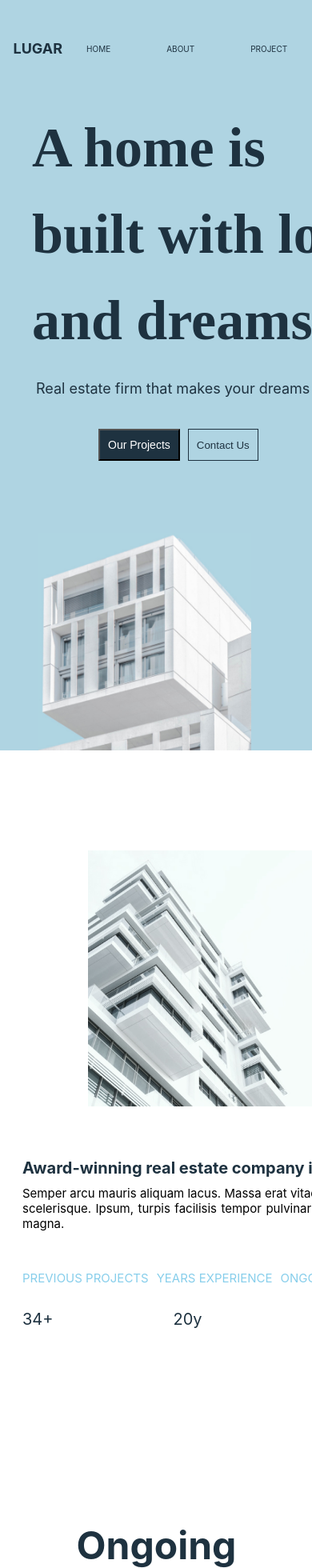
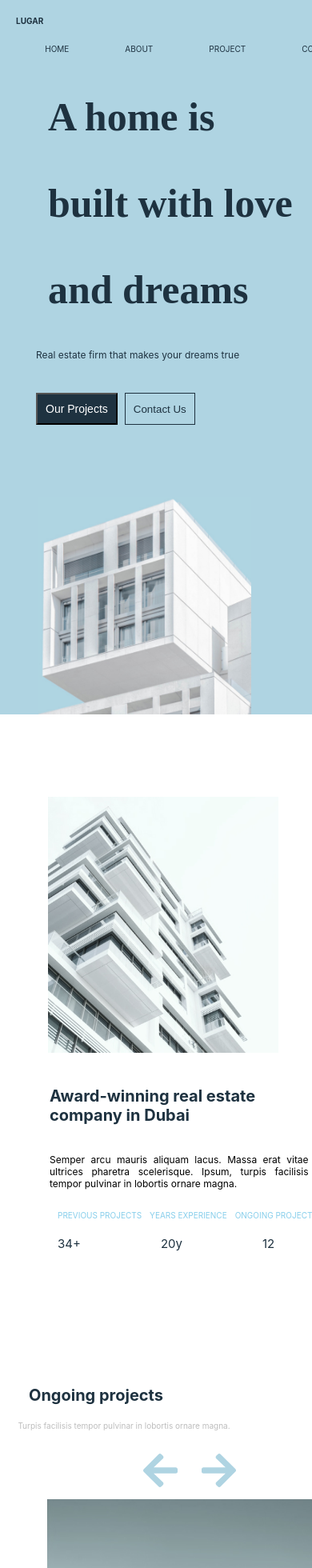
Before and after one commit to abiperumal26/Intern-Project, a React (Create React App) app: page / in a window 390 px wide. Shown: the top 1960 px of the page at 80% size. Built offline with nearby package versions, Linux system fonts and the light colour scheme.

Commit message:
Your commit message here

```diff
--- a/src/Components/Contact.js
+++ b/src/Components/Contact.js
@@ -27,19 +27,8 @@ const Contact = () => {
                                 <textarea placeholder='Description' className='full-width' />
                             </div>
                             <div className="button">
-                                <button className='ran' style={{
-                                    width: 'Hug (127px)',
-                                    height: 'Hug (53px)',
-                                    top: '572px',
-                                    left: '165px',
-
-
-                                }}>Get a Quote</button>
-                                <p style={{
-                                    fontSize:'12px',
-                                    paddingTop:'5px',
-
-                                }}>We don’t sell your email and spam</p>
+                                <button className='ran'id="Get" >Get a Quote</button>
+                                <p id="we">We don’t sell your email and spam</p>
                             </div>
                         </div>
                     </div>
--- a/src/Components/Details.js
+++ b/src/Components/Details.js
@@ -102,7 +102,7 @@ const Details = () => {
                 fontSize:'12px',
 
 
-            }}>Copyright @ 2022 Lugar Inc.</p>
+            }}id="copy">Copyright @ 2022 Lugar Inc.</p>
         </div>
     );
 }
--- a/src/Components/Home.js
+++ b/src/Components/Home.js
@@ -6,11 +6,7 @@ const Home = () => {
   return (
     <div className='Home'>
       <div className='Nav'>
-        <div className='Logo' style={{
-          marginTop:'40px',
-          fontSize:'18px',
-
-        }}>LUGAR</div>
+        <div className='Logo'id="Lugar">LUGAR</div>
         <ul  id="ul">
           <li>HOME</li>
           <li>ABOUT</li>
@@ -24,10 +20,7 @@ const Home = () => {
           font:'Mulish',
 
         }} id="h1">A home is <br/> built with love <br/>and dreams</h1>
-        <p style={{
-          fontSize:'18px',
-
-        }}>Real estate firm that makes your dreams true</p>
+        <p id="pa">Real estate firm that makes your dreams true</p>
         <div className='but' style={{
 
         }}>
--- a/src/Components/Ongoing.js
+++ b/src/Components/Ongoing.js
@@ -38,8 +38,8 @@ const Ongoing = () => {
 
   return (
     <div className="contains">
-      <h1 style={{fontSize:'48px',marginLeft:'1px'}}>Ongoing projects</h1>
-      <p className='see'style={{fontSize:'18px'}}>Turpis facilisis tempor pulvinar in lobortis ornare magna.</p>
+      <h1 id="on">Ongoing projects</h1>
+      <p className='see'id="Turpis">Turpis facilisis tempor pulvinar in lobortis ornare magna.</p>
       <div className="Log" >
         <FaArrowLeft onClick={handlePrev} className="log1" size="80px"style={{
           marginLeft:'-40px',
--- a/src/Components/Page2.js
+++ b/src/Components/Page2.js
@@ -51,8 +51,8 @@ const Page2 = () => {
     <div className="page2-container" ref={page2Ref}>
       <img src={left} alt="Second" className="left-image" />
       <div className="content">
-        <h1 className='h1'>Award-winning real estate company in Dubai</h1>
-        <p className='p'>Semper arcu mauris aliquam lacus. Massa erat vitae ultrices pharetra scelerisque. Ipsum, turpis facilisis tempor pulvinar in lobortis ornare magna.</p>
+        <h1 className='h1'id="award">Award-winning real estate company in Dubai</h1>
+        <p className='p'id="semper">Semper arcu mauris aliquam lacus. Massa erat vitae ultrices pharetra scelerisque. Ipsum, turpis facilisis tempor pulvinar in lobortis ornare magna.</p>
         <ul className='dates'>
           <li>PREVIOUS PROJECTS</li>
           <li>YEARS EXPERIENCE</li>
--- a/src/Components/Testimonals.js
+++ b/src/Components/Testimonals.js
@@ -46,16 +46,16 @@ const Testimonials = () => {
   return (
     <div className='test' >
       <div className='sam'>
-        <h1>Few smiles and comments</h1>
-        <p className='sami'>Turpis facilisis tempor pulvinar in lobortis ornare magna.</p>
+        <h1 id="Few">Few smiles and comments</h1>
+        <p className='sami'id="Turpis">Turpis facilisis tempor pulvinar in lobortis ornare magna.</p>
         <div className='title'>
-          <div className='random'>
+          <div className='random'id="image">
             <img src={image} alt={title}  />
           </div>
         </div>
         <div className='head'>
-          <h2>{title}</h2>
-          <p className='dream' >{content}</p>
+          <h2 id="title">{title}</h2>
+          <p className='dream' id="content">{content}</p>
           <h4 >{author}</h4>
           <p className='art'>{occupation}</p>
         </div>
--- a/src/Css/Contact.css
+++ b/src/Css/Contact.css
@@ -128,13 +128,21 @@ text-align: left;
 .button p{
     margin-left: 120px;
     font-family: Mulish;
-font-size: 12px;
+
 font-weight: 400;
 line-height: 15px;
 letter-spacing: 0em;
 text-align: left;
 color:#BDBDBD;
+font-size:'12px';
+padding-top:'5px';
 
+}
+.button .ran{
+    width: 'Hug (127px)';
+    height: 'Hug (53px)';
+    top: '572px';
+    left: '165px';
 }
 @media only screen and (max-width: 768px) {
     .contact {
@@ -197,16 +205,18 @@ color:#BDBDBD;
 @media only screen and (max-width: 992px) {
     .contact h2{
         font-size: 40px;
-        margin-left: -180px;
+        margin-left: -150px;
+        font-size: 20px;
+        margin-top: -100px;
     }
     .contact p{
-        margin-left: -180px;
+        margin-left: -160px;
+        font-size: 15px;
+        width: 100%;
     }
-    .contact ,.contact-image{
-        margin-top: -40px;
-    }
+
     .sampl .input,.input1,.input-group{
-        margin-left: -10px;
+        margin-left: -20px;
     }
     .input2,.input-group p{
         margin-left: 200px;
@@ -215,20 +225,17 @@ color:#BDBDBD;
         margin-top: 60px;
         margin-left: -210px;
     }
-
-
-
-
-
-
-
-
-
-
-
-
-
-
-
-
+    .contact .contact-image{
+        width: 100%;
+        height:40%;
+        margin-top: 440px;
+        margin-left: -200px;
+    }
+    .button #Get{
+        margin-left: -235px;
+    }
+    .button #we{
+        margin-left: -130px;
+        font-size: 12px;
+    }
 }
--- a/src/Css/Details.css
+++ b/src/Css/Details.css
@@ -124,4 +124,7 @@ font-size: 10px;
 .social-media-section #social li{
 margin-left: -30px;
 }
+.container #copy{
+    margin-left: -300px;
 }
+}
--- a/src/Css/Home.css
+++ b/src/Css/Home.css
@@ -49,14 +49,17 @@ color: #1E3240;
 }
 .sec p{
   color: #1E3240;
-
+  font-size:'18px';
 }
 
 .Logo {
   display: flex;
   justify-content: space-around;
-  font-size: 24px;
+
   font-weight: bold;
+  margin-top:'40px';
+  font-size:'18px';
+
 
 
 }
@@ -132,45 +135,53 @@ img {
 .Logo{
   margin-left: -1%;
   margin-bottom: 40px;
-  font-size: 10px;
+  font-size: 8px;
 }
 .Logo #ul li{
-  margin-left: -10px;
+  margin-left: -12px;
   margin-top: -40px;
-  font-size: 10px;
+  font-size: 8px;
 }
 
 
 
   .Our, .Us {
     margin-bottom: 20px;
+    margin-left: -1px;
 
   }
   .Our{
-    margin-left: -18%;
+    margin-left: -30%;
   }
   .button img {
     margin-top: 30px;
     margin-right: 20%;
   }
  #h1{
-  margin-left: -200px;
+  margin-left: -180px;
   margin-top: -10px;
   width: 100%;
-  font-size: 70px;
+  font-size: 50px;
 
 
 }
 .sec p{
   margin-left: -30%;
+  font-size: 12px;
 }
 .button img{
   width: 70%;
+}
+.Nav #Lugar{
+  font-size: 10px;
+  margin-top: -10px;
+  margin-left:0px;
 }
 .Nav,.Logo, #ul li{
   font-size: 10px;
   display: flex;
   justify-content: left;
-  column-gap: 30px;
+  column-gap: 2px;
+  margin-top: 20px;
 }
 }
--- a/src/Css/Ongoing.css
+++ b/src/Css/Ongoing.css
@@ -7,9 +7,12 @@
   color: #1E3240;
   margin-top: -100px;
   margin-left: 5px;
+  font-size:'48px';
+  margin-left:'1px'
 }
 .contains .see{
   margin-left:15px;
+  font-size:'18px'
 }
 .Ongo {
   position: relative;
@@ -139,13 +142,14 @@ position: static;
 
 @media (max-width: 992px) {
   .contains h1{
-    margin-top: -130%;
+    margin-top: -170%;
+    font-size: 15px;
   }
   .Ongo {
     margin-top: -30px;
   }
   .contains h1{
-    font-size: 20px;
+    font-size: 15px;
     text-align: center;
   }
   .contains p{
@@ -202,5 +206,13 @@ position: static;
   .Log.log1{
     cursor: pointer;
   }
+  .contains #on{
+    font-size: 20px;
+    margin-left: -150px;
+  }
+  .contains #Turpis{
+    font-size: 10px;
+    margin-left: -80px;
+  }
 
 }
--- a/src/Css/Page2.css
+++ b/src/Css/Page2.css
@@ -123,43 +123,47 @@ p {
             color:black
         }
         .left-image{
-            margin-left:108px ;
+            margin-left:50px ;
         }
 
         .page2-container img{
             width: 20%;
-            margin: 100px;
+
             height: 40%;
             margin-top: -150px;
-        }
-        .content .h1{
-            font-size: 20px;
-           margin-left: -540px;
-           margin-top: 500px;
 
         }
-        .content .p{
-            margin-left: -540px;
+        .content #award{
+            font-size: 20px;
+           margin-left: -500px;
+          margin-top: 450px;
+           width: 100%;
+
+        }
+        .content #semper{
+            margin-left: -500px;
             width: 100%;
-            font-size: 15px;
-           margin-top: -200px;
+            font-size: 12px;
+           margin-top: -150px;
         }
         .content .dates,.year{
-            margin-left: -550px;
+            margin-left: -500px;
             display: flex;
           justify-content: left;
-          font-size: 15px;
+          font-size: 10px;
           column-gap: 10px;
+          margin-top: -15px;
         }
         .page2-container .content{
             height: 100%;
         }
       .content,.year{
             margin-right: -400px;
-            font-size: 20px;
+            font-size: 15px;
             display: flex;
             justify-content: left;
-            column-gap: 150px;
+            column-gap: 100px;
+            margin-top: 10px;
 
         }
     }
--- a/src/Css/Testimonals.css
+++ b/src/Css/Testimonals.css
@@ -273,8 +273,27 @@ font-size: 15px;
   font-size: 15px;
   margin-left: -14%;
 }
- .sam h1{
-  font-size: 30px;
+ .sam #Few{
+  font-size: 20px;
 
 }
+.sam #Turpis{
+  font-size: 12px;
+  margin-top: -40px;
 }
+.title #image{
+  width: 10vw;
+  height: 30vh;
+  margin-left: 410px;
+  margin-top: -40px;
+}
+.head #title{
+  margin-top: 120px;
+  font-size: 15px;
+  margin-left: -80px;
+}
+.head #content{
+  width: 70%;
+  font-size: 12px;
+}
+}
```
